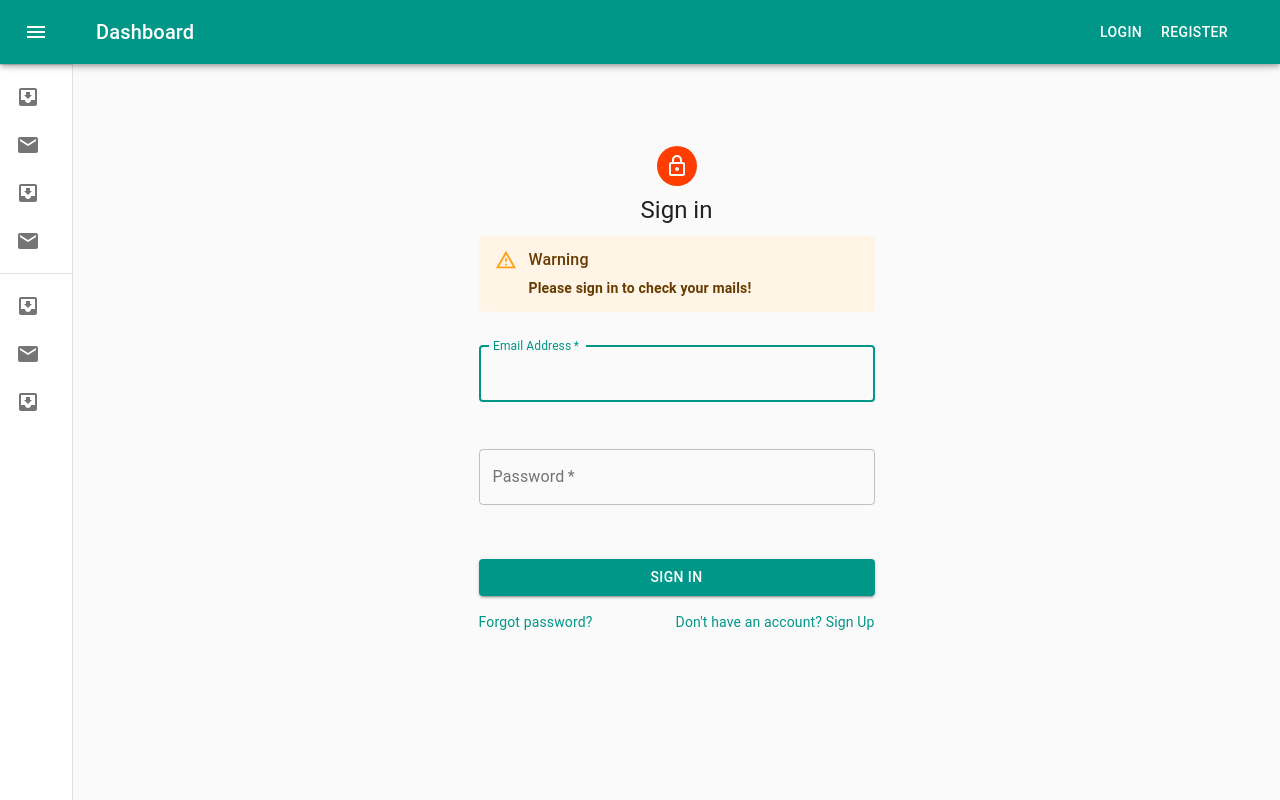
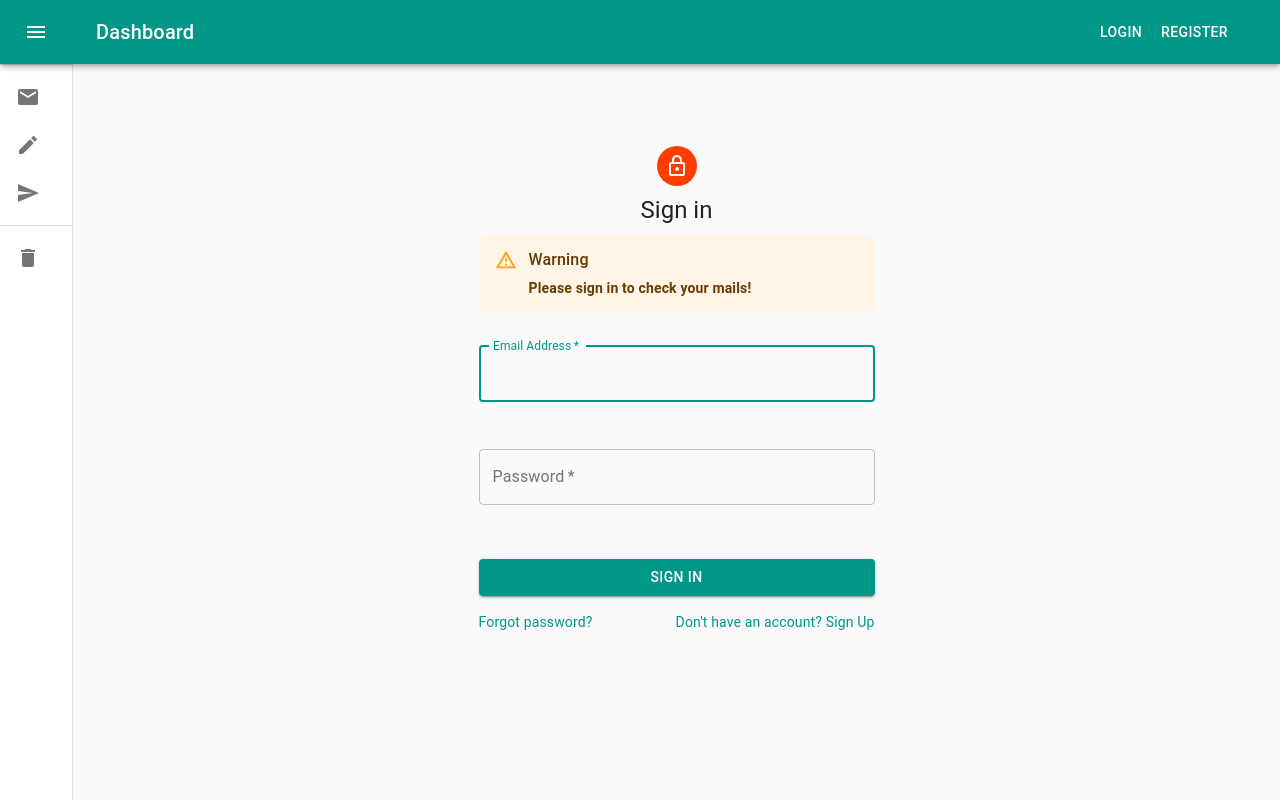
Before and after one commit to CodecoolGlobal/get-to-know-lara-php-mahanna90, a React (Create React App) app in the folder get-to-know-lara-frontend/: page /login in a window 1280 px wide. Built offline with nearby package versions, Linux system fonts and the light colour scheme.

Commit message:
add icons to dashboard slider

```diff
--- a/get-to-know-lara-frontend/src/components/Home.js
+++ b/get-to-know-lara-frontend/src/components/Home.js
@@ -28,7 +28,9 @@ import axios from "axios";
 import {BASE_URL, MESSAGES} from "../Constants";
 import {MessageContext} from "../contexts/MessageContext";
 import { useHistory } from "react-router-dom";
-
+import DeleteIcon from "@material-ui/icons/Delete";
+import SendIcon from "@material-ui/icons/Send";
+import CreateIcon from '@material-ui/icons/Create';
 
 const drawerWidth = 240;
 
@@ -205,21 +207,25 @@ function Home() {
                 </div>
                 <Divider/>
                 <List>
-                    {['Inbox', 'Starred', 'Send email', 'Drafts'].map((text, index) => (
-                        <ListItem button key={text}>
-                            <ListItemIcon>{index % 2 === 0 ? <InboxIcon/> : <MailIcon/>}</ListItemIcon>
-                            <ListItemText primary={text}/>
-                        </ListItem>
-                    ))}
+                    <ListItem button key={"Inbox"}>
+                        <ListItemIcon><MailIcon/></ListItemIcon>
+                        <ListItemText primary={"Inbox"}/>
+                    </ListItem>
+                    <ListItem button key={"New"}>
+                        <ListItemIcon><CreateIcon/></ListItemIcon>
+                        <ListItemText primary={"New"}/>
+                    </ListItem>
+                    <ListItem button key={"Sent"}>
+                        <ListItemIcon><SendIcon/></ListItemIcon>
+                        <ListItemText primary={"Sent"}/>
+                    </ListItem>
                 </List>
                 <Divider/>
                 <List>
-                    {['All mail', 'Trash', 'Spam'].map((text, index) => (
-                        <ListItem button key={text}>
-                            <ListItemIcon>{index % 2 === 0 ? <InboxIcon/> : <MailIcon/>}</ListItemIcon>
-                            <ListItemText primary={text}/>
-                        </ListItem>
-                    ))}
+                    <ListItem button key={"Trash"}>
+                        <ListItemIcon><DeleteIcon/></ListItemIcon>
+                        <ListItemText primary={"Trash"}/>
+                    </ListItem>
                 </List>
             </Drawer>
             <main className={classes.content}>
--- a/get-to-know-lara-frontend/src/components/MailList.js
+++ b/get-to-know-lara-frontend/src/components/MailList.js
@@ -62,7 +62,7 @@ const useStyles = makeStyles((theme) => ({
         color: "#00695f",
     },
     fromHeader: {
-        minWidth: '150px',
+        minWidth: '130px',
         fontWeight: 'bold',
         fontSize: '18px',
         color: "#00695f",
```
